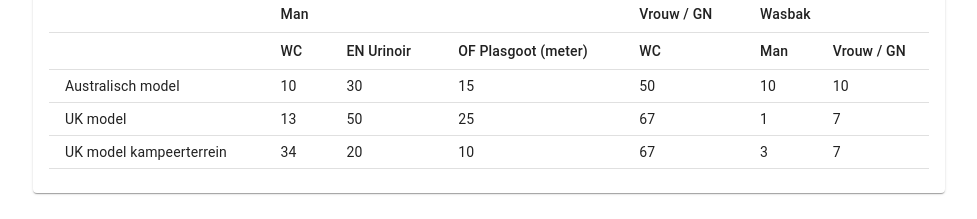
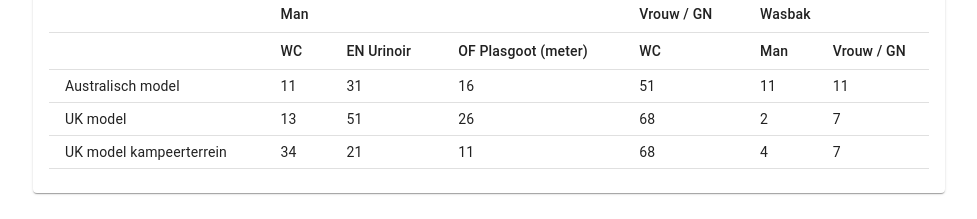
Before and after one commit to De-Regelaar/ERC, a React (Create React App) app: page / in a window 1280 px wide. Shown: the part 551-770 px from the top of the page, without its empty margins (151-1128 px from the left). Built offline with nearby package versions, Linux system fonts and the light colour scheme.

Commit message:
rounding up using math.ceil

```diff
--- a/src/Calculator.js
+++ b/src/Calculator.js
@@ -92,32 +92,32 @@ class Calculator extends React.Component
 
 		let australia = {
 			name: "Australisch model",
-			men_wc: Math.round((male / 500) * aus_modifier),
-			men_urinoir: Math.round(((male / 500) * 3) * aus_modifier),
-			men_plasgoot: Math.round(((male / 500) * 1.5) * aus_modifier),
-			women_wc: Math.round((female / 100) * aus_modifier),
-			men_wasbak: Math.round((male / 500) * aus_modifier),
-			women_wasbak: Math.round((female / 500) * aus_modifier)
+			men_wc: Math.ceil((male / 500) * aus_modifier),
+			men_urinoir: Math.ceil(((male / 500) * 3) * aus_modifier),
+			men_plasgoot: Math.ceil(((male / 500) * 1.5) * aus_modifier),
+			women_wc: Math.ceil((female / 100) * aus_modifier),
+			men_wasbak: Math.ceil((male / 500) * aus_modifier),
+			women_wasbak: Math.ceil((female / 500) * aus_modifier)
 		};
 
 		const uk = {
 			name: "UK model",
-			men_wc: Math.round(male / uk_modifier.wc_male),
-			men_urinoir: Math.round(male / uk_modifier.urinoir_male),
-			men_plasgoot: Math.round((male / uk_modifier.urinoir_male) / 2),
-			women_wc: Math.round(female / uk_modifier.wc_female),
-			men_wasbak: Math.round((male / uk_modifier.wc_male) / 10),
-			women_wasbak: Math.round((female / uk_modifier.wc_female) / 10)
+			men_wc: Math.ceil(male / uk_modifier.wc_male),
+			men_urinoir: Math.ceil(male / uk_modifier.urinoir_male),
+			men_plasgoot: Math.ceil((male / uk_modifier.urinoir_male) / 2),
+			women_wc: Math.ceil(female / uk_modifier.wc_female),
+			men_wasbak: Math.ceil((male / uk_modifier.wc_male) / 10),
+			women_wasbak: Math.ceil((female / uk_modifier.wc_female) / 10)
 		};
 
 		const uk_campsite = {
 			name: "UK model kampeerterrein",
-			men_wc: Math.round(male / 150),
-			men_urinoir: Math.round(male / 250),
-			men_plasgoot: Math.round(male / 500),
-			women_wc: Math.round(female / 75),
-			men_wasbak: Math.round(male / 1500),
-			women_wasbak: Math.round(female / 750)
+			men_wc: Math.ceil(male / 150),
+			men_urinoir: Math.ceil(male / 250),
+			men_plasgoot: Math.ceil(male / 500),
+			women_wc: Math.ceil(female / 75),
+			men_wasbak: Math.ceil(male / 1500),
+			women_wasbak: Math.ceil(female / 750)
 		};
 
 		return (
```
